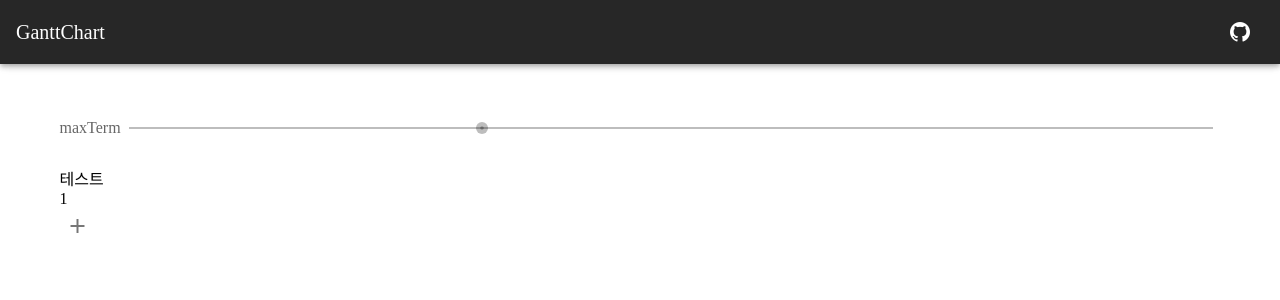
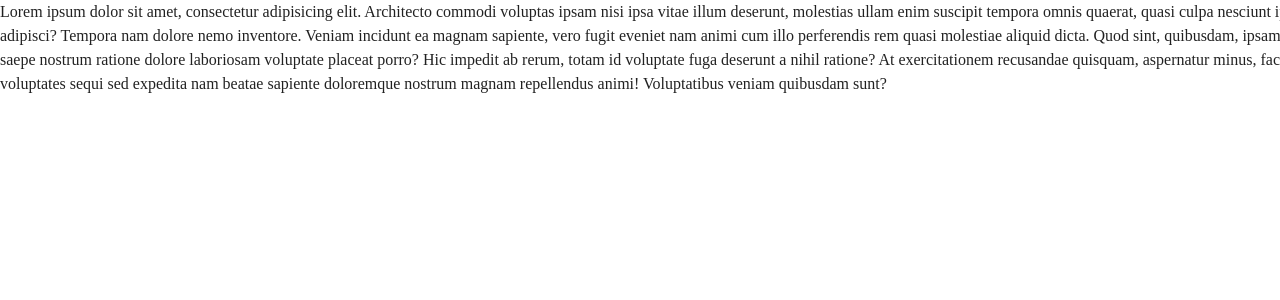
Before and after one commit to heptacode/GanttChart, a Vue app: page / in a window 1280 px wide. Shown: the top 300 px of the page. Built offline with nearby package versions, Linux system fonts and the light colour scheme; a web font is replaced by a local one.

Commit message:
Test for Width Issue

```diff
--- a/src/App.vue
+++ b/src/App.vue
@@ -1,6 +1,10 @@
 <template>
-  <div>
-    <v-app-bar fixed color="indigo darken-2" dark>
+  <v-app>
+    Lorem ipsum dolor sit amet, consectetur adipisicing elit. Architecto commodi voluptas ipsam nisi ipsa vitae illum deserunt, molestias ullam enim suscipit tempora omnis quaerat, quasi culpa
+    nesciunt ipsum adipisci? Tempora nam dolore nemo inventore. Veniam incidunt ea magnam sapiente, vero fugit eveniet nam animi cum illo perferendis rem quasi molestiae aliquid dicta. Quod sint,
+    quibusdam, ipsam nulla saepe nostrum ratione dolore laboriosam voluptate placeat porro? Hic impedit ab rerum, totam id voluptate fuga deserunt a nihil ratione? At exercitationem recusandae
+    quisquam, aspernatur minus, facilis voluptates sequi sed expedita nam beatae sapiente doloremque nostrum magnam repellendus animi! Voluptatibus veniam quibusdam sunt?
+    <!-- <v-app-bar fixed color="indigo darken-4" dark>
       <v-toolbar-title>GanttChart</v-toolbar-title>
       <v-spacer></v-spacer>
       <v-btn icon>
@@ -8,14 +12,17 @@
       </v-btn>
     </v-app-bar>
     <v-container style="margin-top:100px">
-      <v-slider v-model="maxTerm" color="purple" min="1" max="90" label="maxTerm"></v-slider>
+      <v-card class="d-flex">
+        <v-slider v-model="maxTerm" color="indigo" min="1" max="90" label="maxTerm"></v-slider>
+        <div>{{ maxTerm }}일</div>
+      </v-card>
       <div v-for="(item, idx) in items" :key="idx">
         {{ item.name }}
         <div>{{ item.term }}</div>
       </div>
       <v-btn icon @click="add"><v-icon>mdi-plus</v-icon></v-btn>
-    </v-container>
-  </div>
+    </v-container> -->
+  </v-app>
 </template>
 
 <script lang="ts">
@@ -40,39 +47,42 @@ export default class App extends Vue {
 <style lang="scss">
 @import url(//spoqa.github.io/spoqa-han-sans/css/SpoqaHanSans-kr.css);
 * {
-  margin: 0;
-  padding: 0;
-
+  margin: 0 !important;
+  padding: 0 !important;
+  border: 0;
   box-sizing: border-box;
   font-family: "Spoqa Han Sans";
 
   font-size: 1em;
 }
-*::selection {
-  // background-color: $select-color;
-}
+// *::selection {
+//   background-color: $select-color;
+// }
 html {
   // background-color: $background-color;
   // color: $text-color;
-  // position: fixed;
-  // left: 0;
-  // right: 0;
-  // top: 0;
-  // bottom: 0;
-
+  position: fixed;
+  left: 0;
+  right: 0;
+  top: 0;
+  bottom: 0;
   width: 100vw;
   height: 100vh;
   word-break: keep-all;
   -webkit-font-smoothing: antialiased;
   -moz-osx-font-smoothing: grayscale;
-  overflow-x: hidden;
-  overflow-y: auto;
+  // overflow-x: hidden;
+  // overflow-y: auto;
 }
-#app {
+body {
+  width: 105%;
+  overflow: hidden;
+}
+v-app {
   font-family: Avenir, Helvetica, Arial, sans-serif;
   -webkit-font-smoothing: antialiased;
   -moz-osx-font-smoothing: grayscale;
   text-align: center;
-  width: 100%;
+  width: 105vw;
 }
 </style>
```
